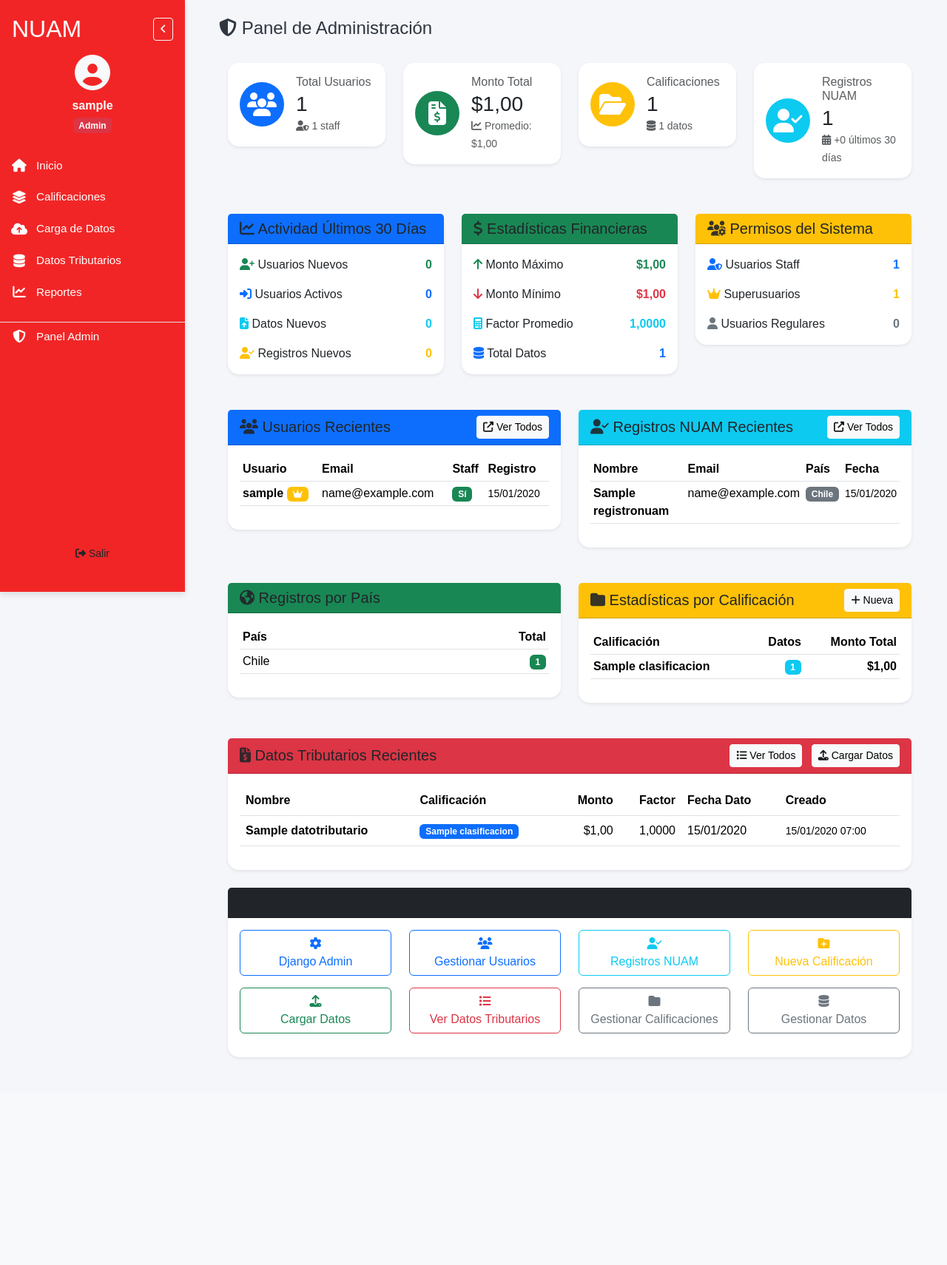
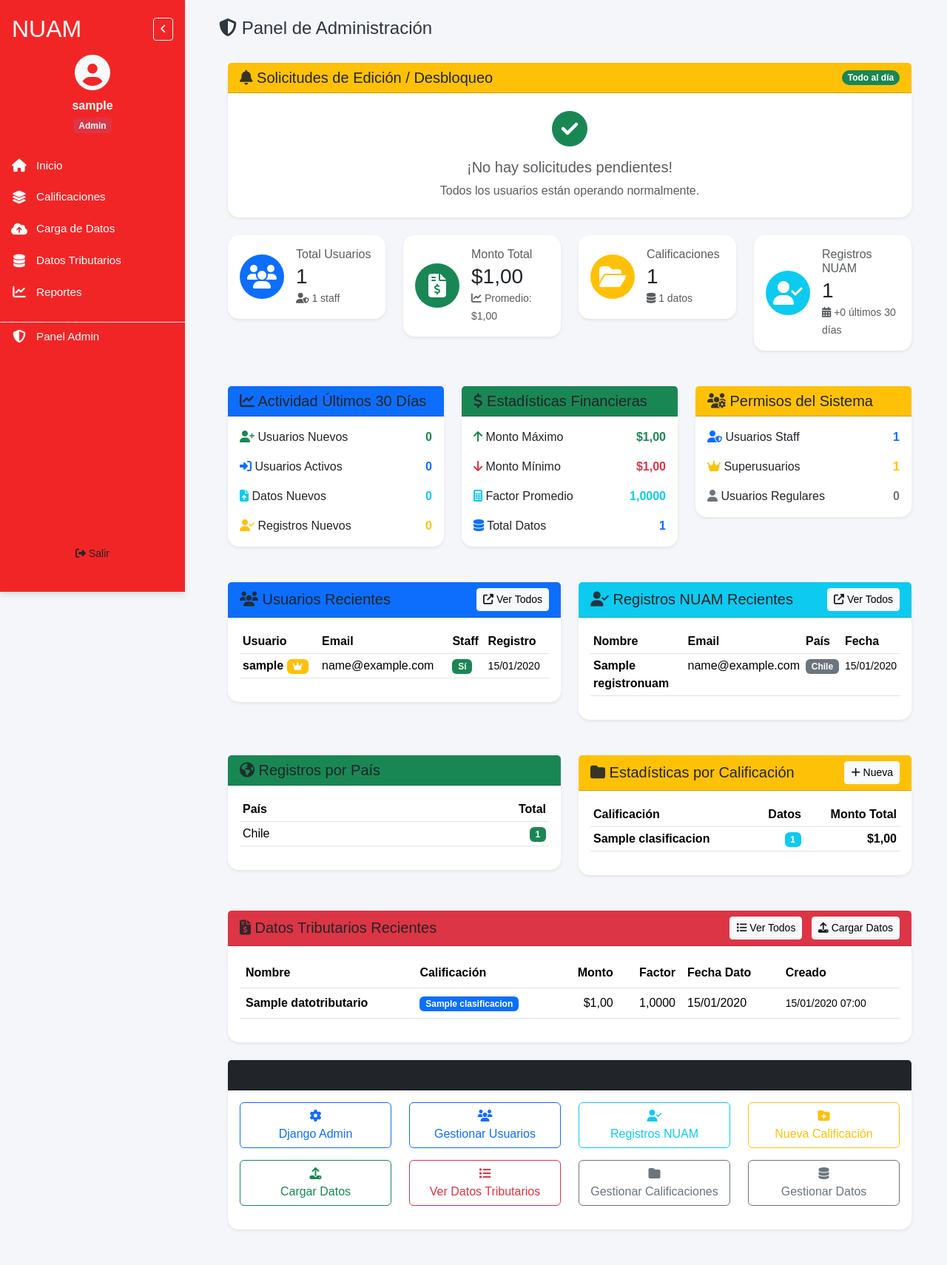
Before and after one commit to sbstn-00/NuamSoft, a Django app: page /admin-panel/ in a window 1280 px wide. Shown: the whole page at 74% size. Before the commit the page ends 1431 px from the top, so only its background shows below. Run offline with Django 5.2, Linux system fonts and the light colour scheme; a user stored in the database is signed in; tables that the repository leaves empty hold one stand-in row (values such as "Sample post").

Commit message:
Optimización de memoria RAM y sistema de notificaciones para Admin

```diff
--- a/ItemApp/templates/admin_panel.html
+++ b/ItemApp/templates/admin_panel.html
@@ -12,6 +12,72 @@
 {% block dashboard_content %}
 <div class="container-fluid">
 
+    <div class="row mb-4">
+        <div class="col-12">
+            <div class="card shadow-sm border-warning">
+                <div class="card-header bg-warning text-dark d-flex justify-content-between align-items-center">
+                    <h5 class="mb-0">
+                        <i class="fas fa-bell"></i> Solicitudes de Edición / Desbloqueo
+                    </h5>
+                    {% if solicitudes_pendientes %}
+                        <span class="badge bg-danger rounded-pill">{{ solicitudes_pendientes.count }} Pendientes</span>
+                    {% else %}
+                        <span class="badge bg-success rounded-pill">Todo al día</span>
+                    {% endif %}
+                </div>
+                <div class="card-body p-0">
+                    {% if solicitudes_pendientes %}
+                        <div class="table-responsive">
+                            <table class="table table-striped table-hover mb-0 align-middle">
+                                <thead class="table-light">
+                                    <tr>
+                                        <th>Fecha Solicitud</th>
+                                        <th>Usuario</th>
+                                        <th>Dato Bloqueado</th>
+                                        <th>Mensaje del Usuario</th>
+                                        <th class="text-end">Acciones Admin</th>
+                                    </tr>
+                                </thead>
+                                <tbody>
+                                    {% for sol in solicitudes_pendientes %}
+                                    <tr>
+                                        <td>{{ sol.fecha_solicitud|date:"d/m/Y H:i" }}</td>
+                                        <td>
+                                            <strong>{{ sol.solicitante.username }}</strong><br>
+                                            <small class="text-muted">{{ sol.solicitante.email }}</small>
+                                        </td>
+                                        <td>
+                                            <span class="badge bg-secondary">ID: {{ sol.dato.id }}</span>
+                                            <strong>{{ sol.dato.nombre_dato }}</strong>
+                                            <br>
+                                            <small>Creado: {{ sol.dato.creado_en|date:"d/m/Y" }}</small>
+                                        </td>
+                                        <td>{{ sol.mensaje }}</td>
+                                        <td class="text-end">
+                                            <a href="/admin/ItemApp/datotributario/{{ sol.dato.id }}/change/" target="_blank" class="btn btn-sm btn-outline-primary" title="Editar dato">
+                                                <i class="fas fa-edit"></i> Editar Dato
+                                            </a>
+
+                                            <a href="{% url 'atender_solicitud' sol.pk %}" class="btn btn-sm btn-success ms-1" title="Marcar como atendido">
+                                                <i class="fas fa-check"></i> Listo
+                                            </a>
+                                        </td>
+                                    </tr>
+                                    {% endfor %}
+                                </tbody>
+                            </table>
+                        </div>
+                    {% else %}
+                        <div class="p-4 text-center text-muted">
+                            <i class="fas fa-check-circle fa-3x text-success mb-3"></i>
+                            <h5>¡No hay solicitudes pendientes!</h5>
+                            <p class="mb-0">Todos los usuarios están operando normalmente.</p>
+                        </div>
+                    {% endif %}
+                </div>
+            </div>
+        </div>
+    </div>
     <div class="row mb-4">
         <div class="col-lg-3 col-md-6 mb-4">
             <div class="card shadow-sm border-primary">
--- a/ItemApp/views.py
+++ b/ItemApp/views.py
@@ -10,6 +10,7 @@
 import pandas as pd
 import io
 import json
+import gc
 from datetime import datetime, timedelta
 from django.utils import timezone
 from django.contrib.auth.decorators import user_passes_test
@@ -588,22 +589,32 @@
                     print(f"   - {tipo}: '{info['nombre_original']}' (índice: {info['indice']})")
                 print("=" * 60)
 
+
+                data_records = df.to_dict('records')
+                del df
+                gc.collect()
+
+
                 registros_creados = 0
                 registros_actualizados = 0
                 errores = []
                 advertencias = []
 
-                df = df.reset_index(drop=True)
-
-                if len(df) == 0:
+                if not data_records:
                     messages.error(request,
                         'Después de procesar el archivo, no quedan filas válidas para cargar. '
                         'Verifique que el archivo tenga datos en las filas.')
                     return render(request, 'carga_datos.html', {'form': form})
 
                 filas_procesadas = 0
-                for index, fila in df.iterrows():
+
+
+                for index, fila_dict in enumerate(data_records):
                     filas_procesadas += 1
+
+
+                    fila = pd.Series(fila_dict)
+
                     try:
                         datos, errores_fila = validar_fila_datos(fila, columnas_detectadas, index)
 
@@ -879,6 +890,10 @@
         messages.error(request, 'No tienes permisos para acceder al panel de administración.')
         return redirect('inicio')
 
+
+    solicitudes_pendientes = SolicitudEdicion.objects.filter(revisado=False).select_related('solicitante', 'dato').order_by('-fecha_solicitud')
+
+
     total_usuarios = User.objects.count()
     total_staff = User.objects.filter(is_staff=True).count()
     total_superusuarios = User.objects.filter(is_superuser=True).count()
@@ -919,6 +934,7 @@
     total_usuarios_regulares = total_usuarios - total_staff
 
     context = {
+        'solicitudes_pendientes': solicitudes_pendientes,
         'total_usuarios': total_usuarios,
         'total_staff': total_staff,
         'total_superusuarios': total_superusuarios,
@@ -949,6 +965,17 @@
     return render(request, 'admin_panel.html', context)
 
 
+@login_required
+def vista_atender_solicitud(request, pk):
+    if not request.user.is_staff:
+        return redirect('inicio')
+
+    solicitud = get_object_or_404(SolicitudEdicion, pk=pk)
+    solicitud.revisado = True
+    solicitud.save()
+
+    messages.success(request, f"Solicitud de {solicitud.solicitante.username} marcada como atendida.")
+    return redirect('admin_panel')
 
 
 @login_required
@@ -1135,10 +1162,20 @@
 
                 df.columns = df.columns.str.strip().str.upper()
 
+                # --- OPTIMIZACIÓN DE MEMORIA RAM ---
+                # Guardamos columnas necesarias para el loop interno
+                columnas_disponibles = list(df.columns)
+
+                # Convertimos a dict y borramos DF
+                data_records = df.to_dict('records')
+                del df
+                gc.collect()
+                # -----------------------------------
+
                 registros_procesados = 0
 
-                for index, row in df.iterrows():
-
+                # Iteramos sobre la lista de dicts
+                for index, row in enumerate(data_records):
 
                     try:
 
@@ -1168,7 +1205,8 @@
                             ]
 
                             val = 0
-                            for col in df.columns:
+                            # Usamos la lista de columnas guardada anteriormente
+                            for col in columnas_disponibles:
 
                                 if any(col.startswith(k) for k in keys_to_check):
                                     val = row[col]
--- a/SoftwareApp/urls.py
+++ b/SoftwareApp/urls.py
@@ -39,7 +39,7 @@
     path('calificaciones/modificar/<int:id>/', item_views.vista_gestionar_calificacion, name='modificar_calificacion'),
     path('calificaciones/eliminar/<int:id>/', item_views.vista_eliminar_calificacion, name='eliminar_calificacion_tributaria'),
     path('calificaciones/carga-masiva/', item_views.vista_carga_masiva_calificaciones, name='carga_masiva_calificaciones'),
-
+    path('admin-panel/atender/<int:pk>/', item_views.vista_atender_solicitud, name='atender_solicitud'),
 
     path('logout/', item_views.vista_logout, name='logout'),
 ]
```
